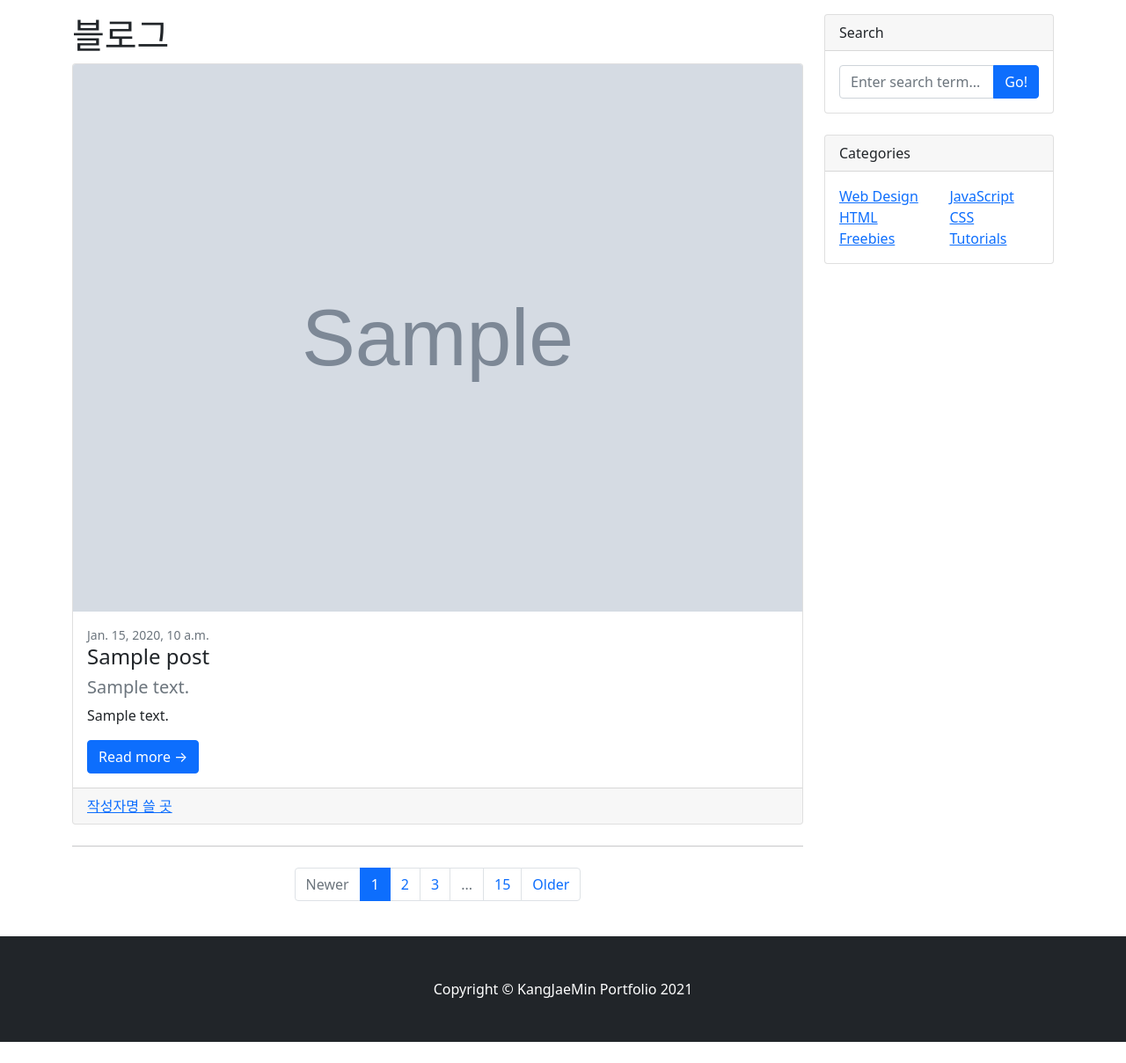
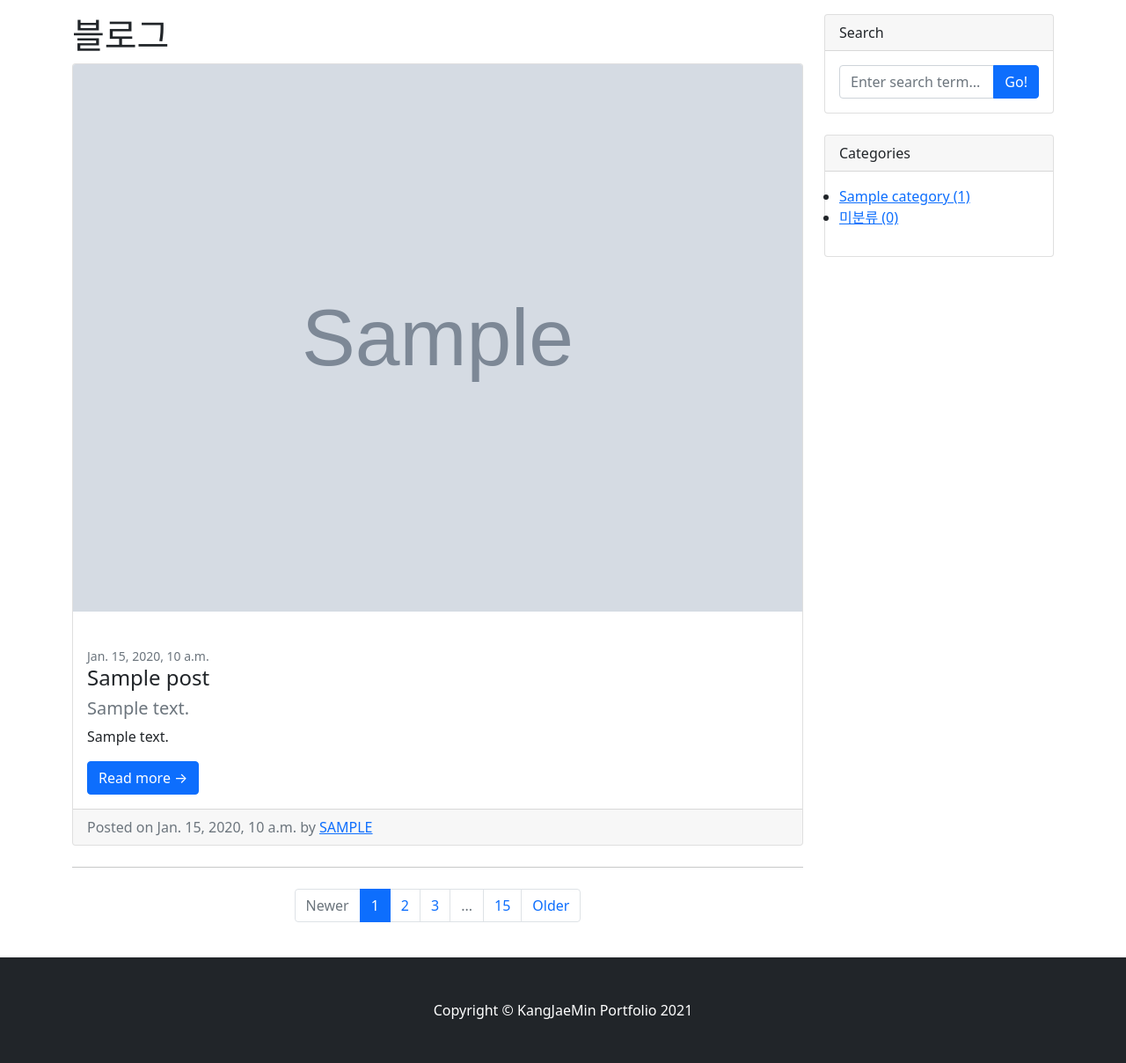
Before and after one commit to kangjaemingit/PortfolioPage_Django, a Django app: page /blog/ in a window 1280 px wide. Shown: the part 56-1264 px from the top of the page at 88% size. Before the commit the page ends 1240 px from the top, so only its background shows below. Run offline with Django 3.2, Linux system fonts and the light colour scheme; tables that the repository leaves empty hold one stand-in row (values such as "Sample post"); grey boxes marked "Sample" are stand-in pictures; some libraries are stand-ins or nearby versions.

Commit message:
카테고리 페이지 만들기

```diff
--- a/blog/models.py
+++ b/blog/models.py
@@ -1,8 +1,20 @@
 from django.db import models
+from django.contrib.auth.models import User
 import os
 
 
 # Create your models here.
+class Category(models.Model):
+    name = models.CharField(max_length=50, unique=True)
+    slug = models.SlugField(max_length=200, unique=True, allow_unicode=True)
+
+    def __str__(self):
+        return self.name
+
+    def get_absolute_url(self):
+        return f'/blog/category/{self.slug}/'
+
+
 class Post(models.Model):
     title = models.CharField(max_length=30)
     hook_text = models.CharField(max_length=100, blank=True)
@@ -12,8 +24,12 @@
     created_at = models.DateTimeField(auto_now_add=True)
     updated_at = models.DateTimeField(auto_now=True)
 
+    author = models.ForeignKey(User, null=True, on_delete=models.SET_NULL)
+
+    category = models.ForeignKey(Category, null=True, blank=True, on_delete=models.SET_NULL)
+
     def __str__(self):
-        return f'[{self.pk}]{self.title}'
+        return f'[{self.pk}]{self.title} :: {self.author}'
 
     def get_absolute_url(self):
         return f'/blog/{self.pk}/'
--- a/blog/templates/blog/base.html
+++ b/blog/templates/blog/base.html
@@ -31,24 +31,20 @@
                     </div>
                 </div>
                 <!--Categories-->
-                <div class="card mb-4">
+                <div class="card mb-4" id="categories-card">
                     <div class="card-header">Categories</div>
                     <div class="card-body">
                         <div class="row">
-                            <div class="col-sm-6">
-                                <ul class="list-unstyled mb-0">
-                                    <li><a href="#!">Web Design</a></li>
-                                    <li><a href="#!">HTML</a></li>
-                                    <li><a href="#!">Freebies</a></li>
-                                </ul>
-                            </div>
-                            <div class="col-sm-6">
-                                <ul class="list-unstyled mb-0">
-                                    <li><a href="#!">JavaScript</a></li>
-                                    <li><a href="#!">CSS</a></li>
-                                    <li><a href="#!">Tutorials</a></li>
-                                </ul>
-                            </div>
+                            <ul>
+                               {% for category in categories %}
+                                <li>
+                                    <a href="{{ category.get_absolute_url }}">{{ category }} ({{ category.post_set.count }})</a>
+                                </li>
+                                {% endfor %}
+                                <li>
+                                    <a href="/blog/category/no_category/">미분류 ({{ no_category_post_count }})</a>
+                                </li>
+                            </ul>
                         </div>
                     </div>
                 </div>
--- a/blog/templates/blog/post_list.html
+++ b/blog/templates/blog/post_list.html
@@ -1,16 +1,21 @@
 {% extends 'blog\base.html' %}
 
 {% block main_area %}
-<h1>블로그</h1>
+<h1>블로그 {% if category %}<span class="badge badge-secondary">{{ category }}</span>{% endif %}</h1>
 {% if post_list.exists %}
 {% for p in post_list %}
- <div class="card mb-4">
+ <div class="card mb-4" id="post-{{ p.pk }}">
      {% if p.head_image %}
         <a href="#!"><img class="card-img-top" src="{{p.head_image.url}}" alt="{{p}} head image" /></a>
      {% else %}
         <a href="#!"><img class="card-img-top" src="http://picsum.photos/seed/{{p.id}}/800/200" alt="random image" /></a>
      {% endif %}
         <div class="card-body">
+            {% if p.category %}
+                <span class="badge badge-secondary float-right">{{ p.category }}</span>
+            {% else %}
+                <span class="badge badge-secondary float-right">미분류</span>
+            {% endif %}
             <div class="small text-muted">{{p.created_at}}</div>
             <h2 class="card-title h4">{{p.title}}</h2>
             {% if p.hook_text %}
@@ -20,7 +25,8 @@
             <a class="btn btn-primary" href="{{p.get_absolute_url}}">Read more →</a>
         </div>
         <div class="card-footer text-muted">
-            <a href="#">작성자명 쓸 곳</a>
+            Posted on {{ p.created_at }} by
+            <a href="#">{{ p.author | upper }}</a>
         </div>
 </div>
  <!-- Pagination-->
--- a/blog/urls.py
+++ b/blog/urls.py
@@ -4,6 +4,7 @@
 urlpatterns = [
     # path('<int:pk>/', views.single_post_page),
     # path('', views.index),
+    path('category/<str:slug>/', views.category_page),
     path('<int:pk>/', views.PostDetail.as_view()),
     path('', views.PostList.as_view()),
 ]
--- a/blog/views.py
+++ b/blog/views.py
@@ -1,6 +1,6 @@
 from django.shortcuts import render
 from django.views.generic import ListView, DetailView
-from .models import Post
+from .models import Post, Category
 
 
 # Create your views here.
@@ -8,9 +8,41 @@
     model = Post
     ordering = '-pk'
 
+    def get_context_data(self, **kwargs):
+        context = super(PostList, self).get_context_data()
+        context['categories'] = Category.objects.all()
+        context['no_category_post_count'] = Post.objects.filter(category=None).count()
+        return context
+
 
 class PostDetail(DetailView):
     model = Post
+
+    def get_context_data(self, **kwargs):
+        context = super(PostDetail, self).get_context_data()
+        context['categories'] = Category.objects.all()
+        context['no_category_post_count'] = Post.objects.filter(category=None).count()
+        return context
+
+
+def category_page(request, slug):
+    if slug == 'no_category':
+        category = '미분류'
+        post_list = Post.objects.filter(category=None)
+    else:
+        category = Category.objects.get(slug=slug)
+        post_list = Post.objects.filter(category=category)
+
+    return render(
+        request,
+        'blog/post_list.html',
+        {
+            'post_list': post_list,
+            'categories': Category.objects.all(),
+            'no_category_post_count': Post.objects.filter(category=None).count(),
+            'category': category,
+        }
+    )
 
 
 """
--- a/python_django_prj/settings.py
+++ b/python_django_prj/settings.py
@@ -38,6 +38,8 @@
     'django.contrib.sessions',
     'django.contrib.messages',
     'django.contrib.staticfiles',
+    'django_extensions',
+
     'blog',
     'single_pages',
 ]
```
Also changed, not shown: blog/admin.py (+8 -1 lines), blog/templates/blog/post_detail.html (+11 -1 lines), blog/tests.py (+87 -29 lines).
